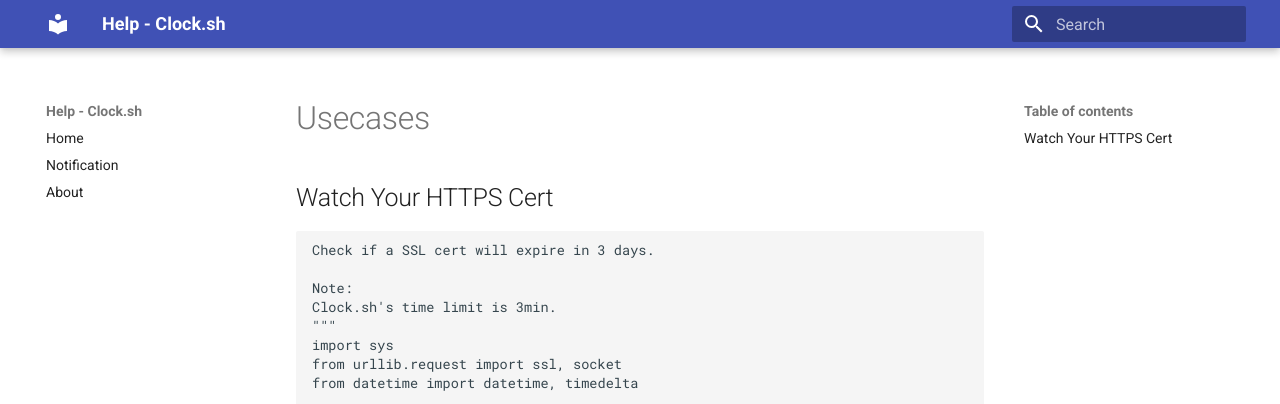
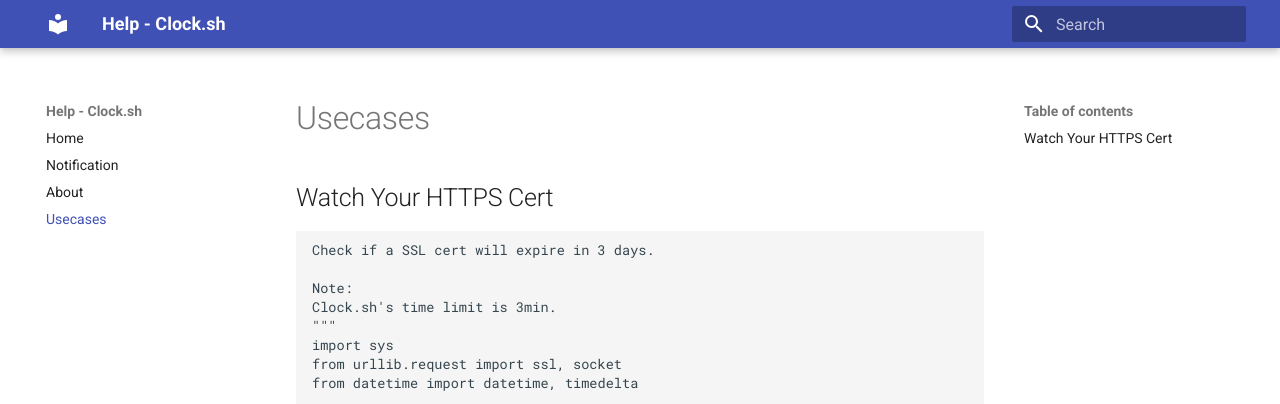
Before and after one commit to clock-sh/help, an MkDocs documentation site: the page built from docs/usecases.md, in a window 1280 px wide. Shown: the top 404 px of the page. Built offline with MkDocs 1.6.1 and Material for MkDocs 9.7.7, drawn with Linux system fonts in a browser that asks for light colours.

Commit message:
refresh index

````diff
--- a/docs/usecases.md
+++ b/docs/usecases.md
@@ -1,6 +1,6 @@
 ## Watch Your HTTPS Cert
 
-```Python3
+```Python
 Check if a SSL cert will expire in 3 days.
 
 Note:
--- a/mkdocs.yml
+++ b/mkdocs.yml
@@ -3,5 +3,6 @@ nav:
     - Home: index.md
     - Notification: Notification.md
     - About: about.md
+    - Usecases: usecases.md
 theme:
   name: 'material'
````
Also changed, not shown: docs/index.md (+2 -0 lines).
